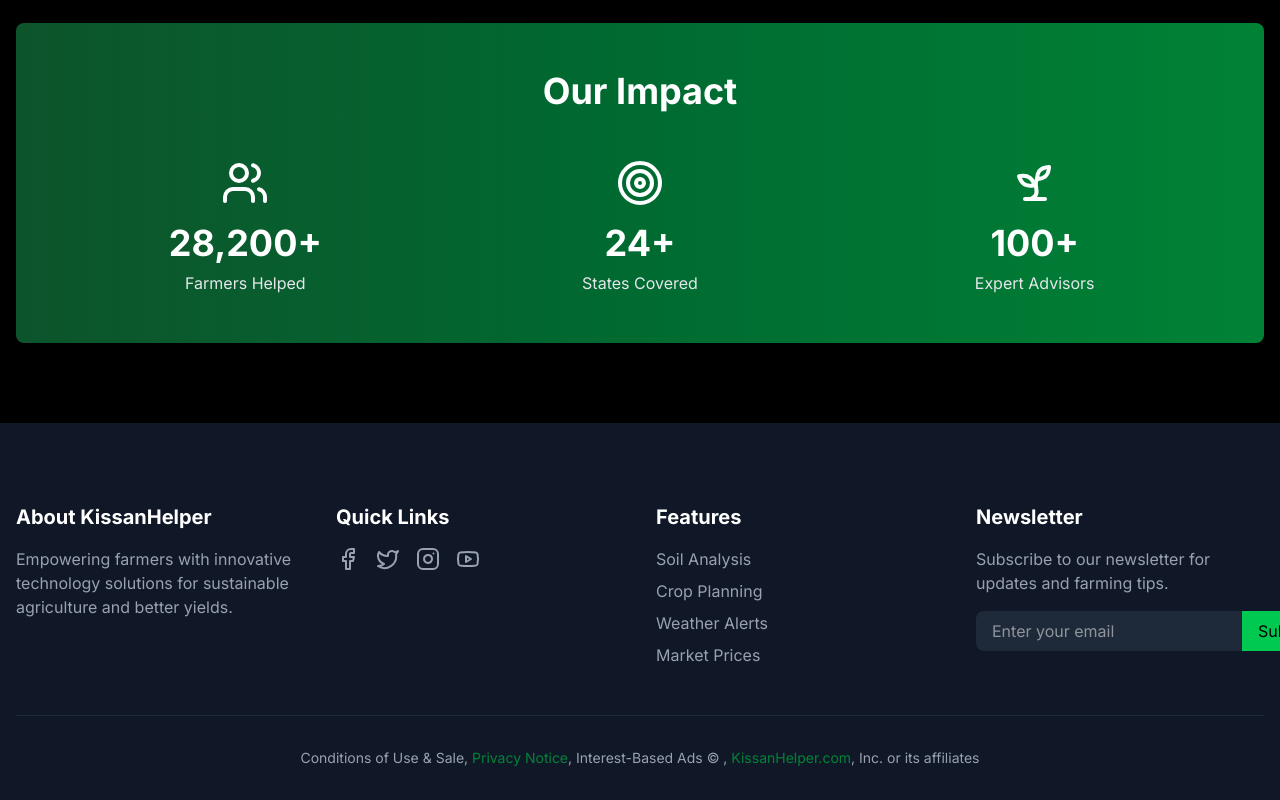
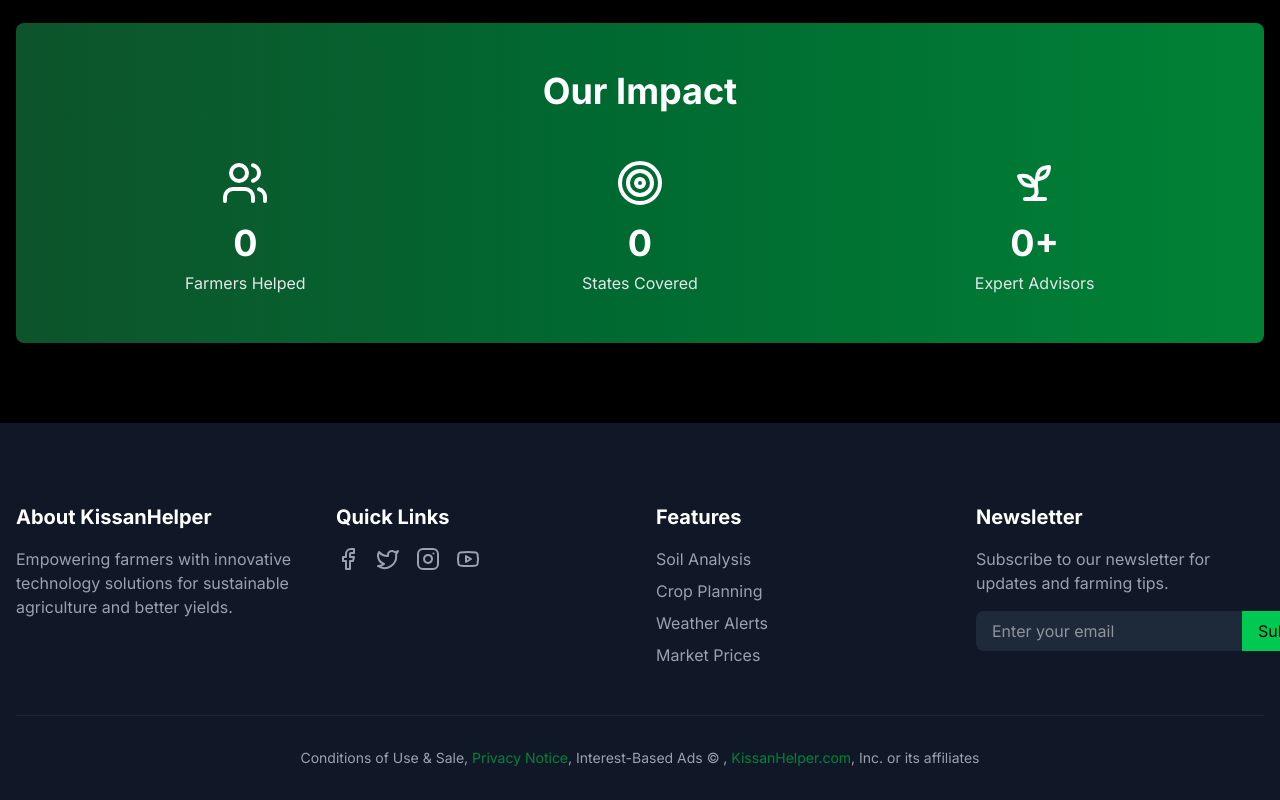
Before and after one commit to ArindamDutta2004/KissnaHelper, a React (Vite) app in the folder frontend/: page /about in a window 1280 px wide. Shown: the part 1915-2715 px from the top of the page. Built offline with nearby package versions, Linux system fonts and the light colour scheme; no server answers.

Commit message:
Update About.jsx

```diff
--- a/frontend/src/pages/About.jsx
+++ b/frontend/src/pages/About.jsx
@@ -60,7 +60,7 @@
 import us from "../assets/us.jpg";
 export default function About() {
   const [farmersHelped, setFarmersHelped] = useState(0);
-  const targetFarmers = 50000;
+  const targetFarmers = 0;
   const controls = useAnimation();
   const [ref, inView] = useInView({
     triggerOnce: true,
@@ -205,18 +205,18 @@
             <div>
               <Users className="h-12 w-12 mx-auto text-white mb-4" />
               <div className="text-4xl font-bold mb-2">
-                {farmersHelped.toLocaleString()}+
+                {farmersHelped.toLocaleString()}
               </div>
               <p className="text-gray-200">Farmers Helped</p>
             </div>
             <div>
               <Target className="h-12 w-12 mx-auto text-white mb-4" />
-              <div className="text-4xl font-bold mb-2">24+</div>
+              <div className="text-4xl font-bold mb-2">0</div>
               <p className="text-gray-200">States Covered</p>
             </div>
             <div>
               <Sprout className="h-12 w-12 mx-auto text-white mb-4" />
-              <div className="text-4xl font-bold mb-2">100+</div>
+              <div className="text-4xl font-bold mb-2">0+</div>
               <p className="text-gray-200">Expert Advisors</p>
             </div>
           </div>
```
